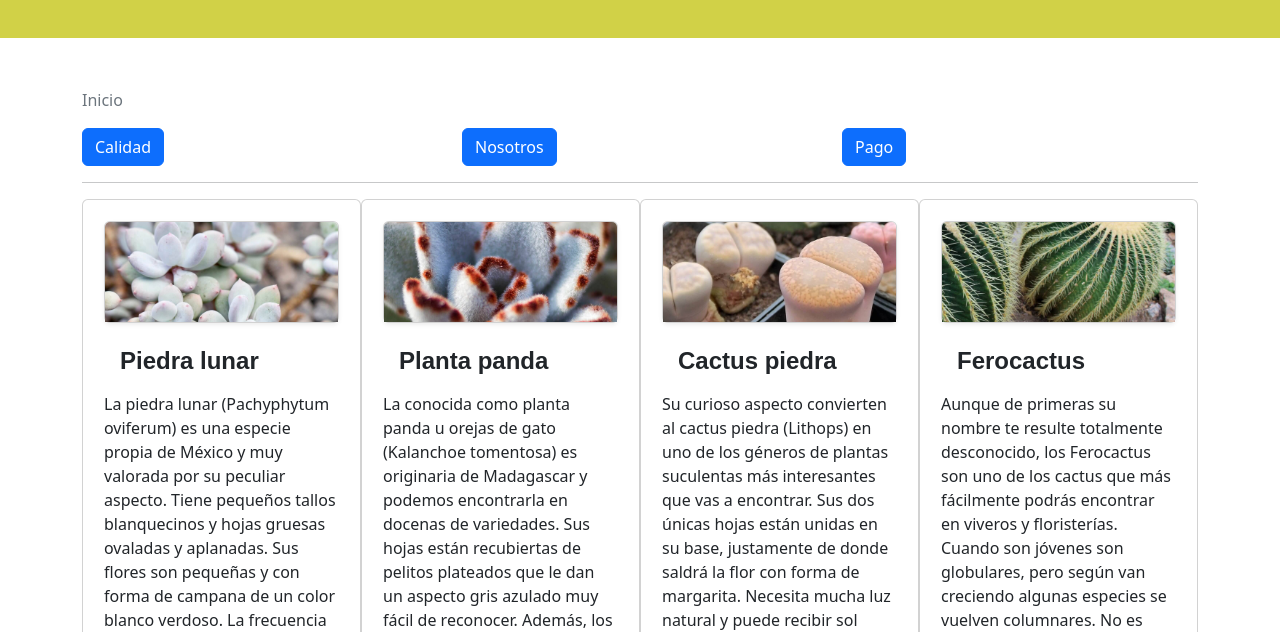
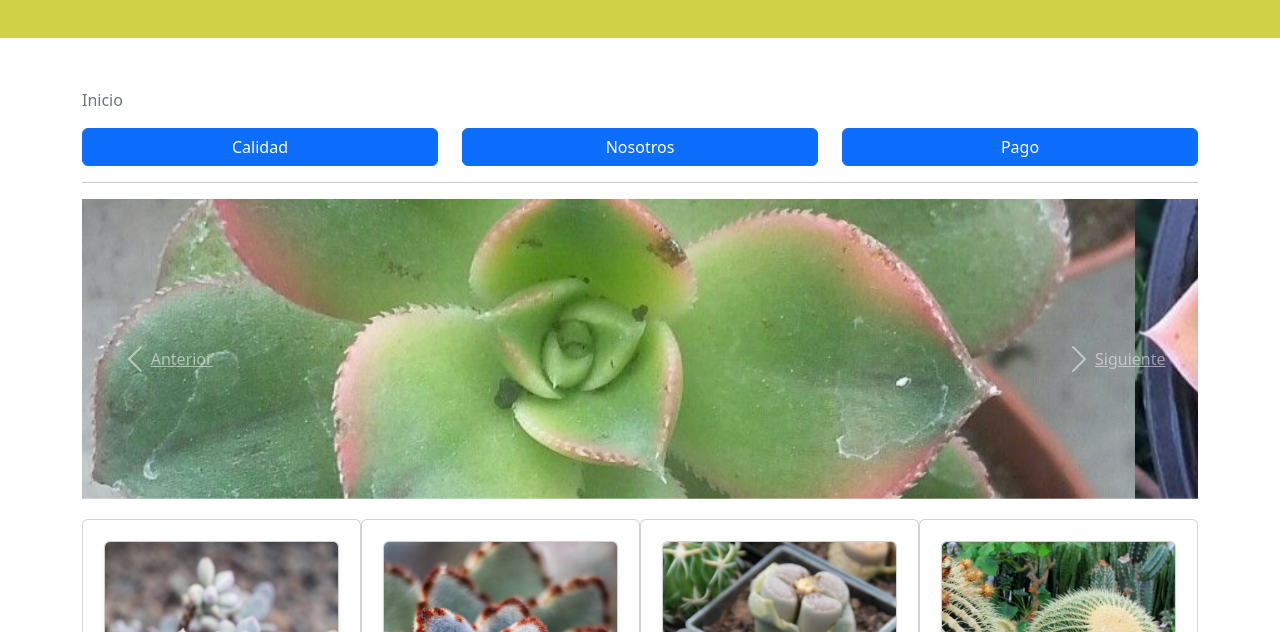
Before and after one commit to ezequielbuffa/hotels-guide, a website: page index.html in a window 1280 px wide. Shown: the part 168-800 px from the top of the page. Drawn offline with nearby package versions, Linux system fonts and the light colour scheme; a web font is replaced by a local one.

Commit message:
Working with carousel

```diff
--- a/css/styles.css
+++ b/css/styles.css
@@ -61,7 +61,7 @@ footer {
 img {
     float: left;
     width: 100px;
-    height: 100px;
+    height: 300px;
     object-fit: cover;
 }
 
@@ -109,4 +109,19 @@ form div {
 
 #modalButton {
     margin: 20px;
+    width: 50%;
 }
+
+.collapse-buttons {
+    position: relative;
+    width: 100%;
+}
+
+#nosotros {
+    position: relative;
+    align-items: center;
+}
+
+#carouselControls {
+    padding-bottom: 20px;
+}
--- a/index.html
+++ b/index.html
@@ -40,17 +40,17 @@
         </nav>
 
         <!-- Collapse -->
-        <div class="row">
+        <div class="row ">
             <div class="col-sm-4">
-                <button class="btn btn-primary" type="button" data-bs-toggle="collapse" data-bs-target="#calidad"
+                <button class="btn btn-primary collapse-buttons" type="button" data-bs-toggle="collapse" data-bs-target="#calidad"
                     aria-expanded="false" aria-controls="multiCollapse1">Calidad</button>
             </div>
             <div class="col-sm-4">
-                <button class="btn btn-primary" type="button" data-bs-toggle="collapse" data-bs-target="#nosotros"
+                <button class="btn btn-primary collapse-buttons" type="button" data-bs-toggle="collapse" data-bs-target="#nosotros"
                     aria-expanded="false" aria-controls="multiCollapse2">Nosotros</button>
             </div>
             <div class="col-sm-4">
-                <button class="btn btn-primary" type="button" data-bs-toggle="collapse" data-bs-target="#pago"
+                <button class="btn btn-primary collapse-buttons" type="button" data-bs-toggle="collapse" data-bs-target="#pago"
                     aria-expanded="false" aria-controls="multiCollapse3">Pago</button>
             </div>
         </div>
@@ -75,6 +75,31 @@
             </div>
         </div>
         <hr>
+        <!-- Carrousel -->
+        <div id="carouselControls" class="carousel slide" data-bs-ride="carousel">
+            <div class="carousel-inner">
+                <div class="carousel-item active">
+                    <img src="img/img1.jpg" alt="First slide" class="d-block w-100">
+                </div>
+                <div class="carousel-item">
+                    <img src="img/img2.jpg" alt="Second slide" class="d-block w-100">
+                </div>
+                <div class="carousel-item">
+                    <img src="img/img3.jpg" alt="Third slide" class="d-block w-100">
+                </div>
+                <div class="carousel-item">
+                    <img src="img/img4.jpg" alt="Fourd slide" class="d-block w-100">
+                </div>
+            </div>
+            <a class="carousel-control-prev" href="#carouselControls" role="button" data-bs-slide="prev">
+                <span class="carousel-control-prev-icon" aria-hidden="true"></span>
+                <span class="sr-only">Anterior</span>
+            </a>
+            <a class="carousel-control-next" href="#carouselControls" role="button" data-bs-slide="next">
+                <span class="carousel-control-next-icon" aria-hidden="true"></span>
+                <span class="sr-only">Siguiente</span>
+            </a>
+        </div>
         <!-- Product list container -->
         <div class="d-flex flex-wrap ">
             <div class="card card-sucu d-flex flex-column justify-content-between ml-2">
@@ -218,12 +243,16 @@
             </div>
         </div>
     </footer>
+    <script src="node_modules/jquery/dist/jquery.min.js"></script>
     <script src="node_modules/popper.js/dist/popper.min.js"></script>
-    <script src="node_modules/jquery/dist/jquery.min.js"></script>
     <script src="node_modules/bootstrap/dist/js/bootstrap.min.js"></script>
     <script>
         $(function(){
+            $("[data-toggle='tooltip']").tooltip();
             $("[data-toggle='popover']").popover();
+            $('.carousel').carousel({
+                interval:2000
+            })
         });
     </script>
 
```
